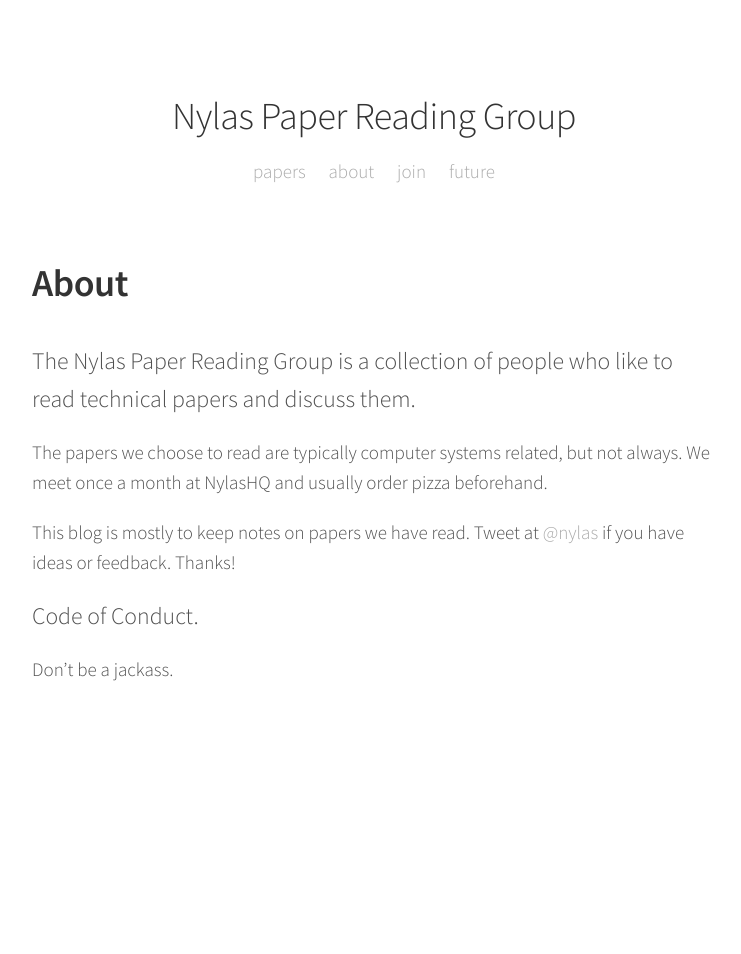
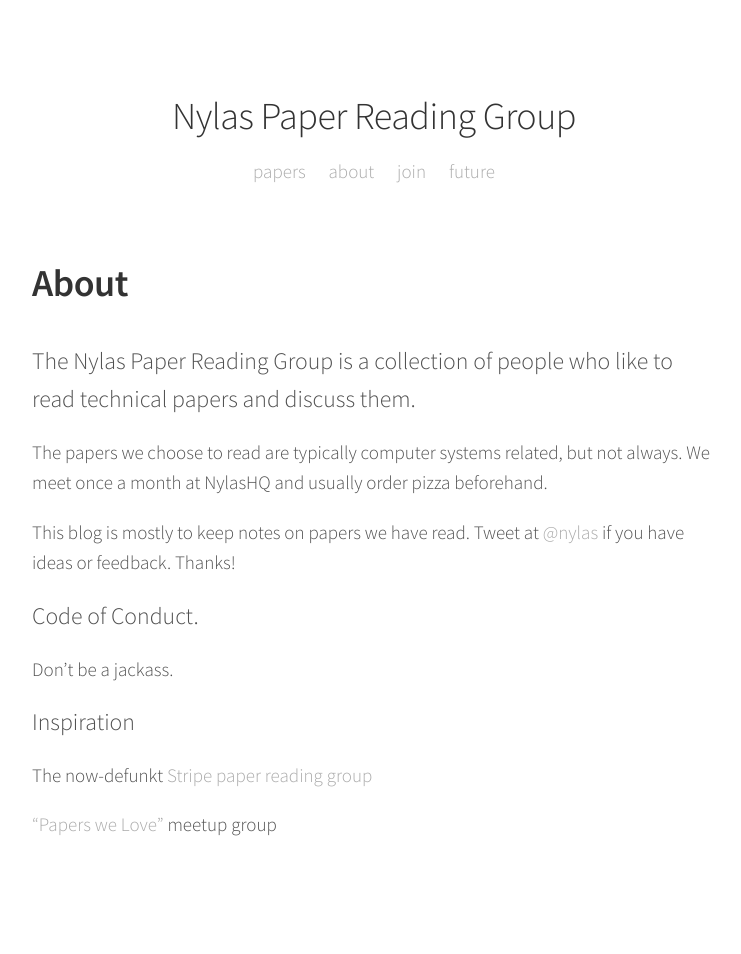
Before and after one commit to wamiq-reyaz/paper-reading-group, a Jekyll site: the page built from about.md, in a window 1280 px wide. Shown: the whole page, without its empty margins (266-1007 px from the left). Built offline with Jekyll 4.4.1, drawn with Linux system fonts in a browser that asks for light colours; before the commit the page ends 900 px from its top, so only the background shows below that.

Commit message:
inspiration

```diff
--- a/about.md
+++ b/about.md
@@ -12,3 +12,10 @@
 <p class="lead">Code of Conduct.</p>
 
 Don't be a jackass.
+
+
+<p class="lead">Inspiration</p>
+
+The now-defunkt [Stripe paper reading group](https://github.com/gdb/stripe-prg/wiki/Papers)
+
+["Papers we Love"](https://github.com/papers-we-love/papers-we-love) meetup group
```
